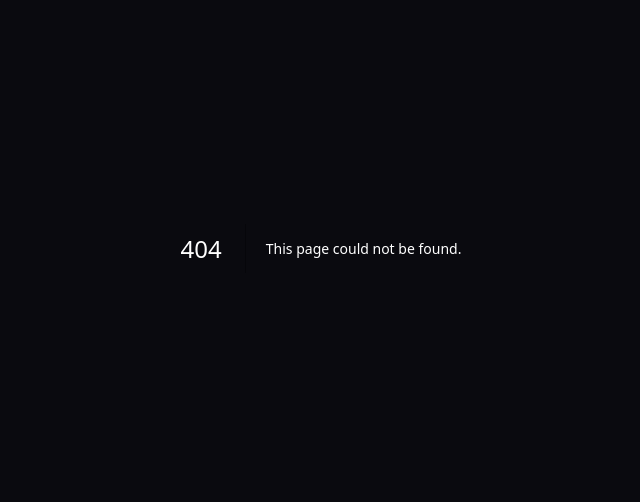
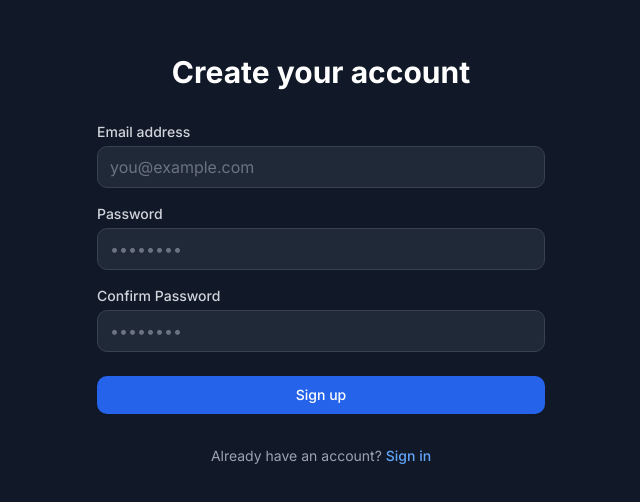
Before and after one commit to quewanvermeulen18-lgtm/Futureforge.ai, a Next.js app: page /signup in a window 1280 px wide. Before the commit this address had no page. Shown: the part 152-654 px from the top of the page, without its empty margins (319-959 px from the left). Built offline with nearby package versions, Linux system fonts and the light colour scheme.

Commit message:
Create page.tsx

```diff
--- /dev/null
+++ b/app/signup/page.tsx
@@ -0,0 +1,131 @@
+"use client";
+
+import { useState } from "react";
+import { supabase } from "@/lib/supabase";
+import { useRouter } from "next/navigation";
+import Link from "next/link";
+
+export default function SignupPage() {
+  const [email, setEmail] = useState("");
+  const [password, setPassword] = useState("");
+  const [confirmPassword, setConfirmPassword] = useState("");
+  const [loading, setLoading] = useState(false);
+  const [error, setError] = useState("");
+  const [message, setMessage] = useState("");
+  const router = useRouter();
+
+  const handleSignup = async (e: React.FormEvent) => {
+    e.preventDefault();
+    setLoading(true);
+    setError("");
+    setMessage("");
+
+    if (password !== confirmPassword) {
+      setError("Passwords do not match");
+      setLoading(false);
+      return;
+    }
+
+    const { error } = await supabase.auth.signUp({
+      email,
+      password,
+    });
+
+    if (error) {
+      setError(error.message);
+    } else {
+      setMessage("Check your email to confirm your account!");
+    }
+    setLoading(false);
+  };
+
+  return (
+    <div className="min-h-screen flex items-center justify-center bg-gray-900 px-4">
+      <div className="max-w-md w-full space-y-8">
+        <div>
+          <h2 className="mt-6 text-center text-3xl font-bold text-white">
+            Create your account
+          </h2>
+        </div>
+        <form className="mt-8 space-y-6" onSubmit={handleSignup}>
+          {error && (
+            <div className="bg-red-500/10 border border-red-500 text-red-400 px-4 py-3 rounded">
+              {error}
+            </div>
+          )}
+          {message && (
+            <div className="bg-green-500/10 border border-green-500 text-green-400 px-4 py-3 rounded">
+              {message}
+            </div>
+          )}
+          <div className="space-y-4">
+            <div>
+              <label htmlFor="email" className="block text-sm font-medium text-gray-300">
+                Email address
+              </label>
+              <input
+                id="email"
+                name="email"
+                type="email"
+                required
+                className="mt-1 block w-full px-3 py-2 bg-gray-800 border border-gray-700 rounded-md text-white placeholder-gray-500 focus:outline-none focus:ring-2 focus:ring-blue-500"
+                placeholder="you@example.com"
+                value={email}
+                onChange={(e) => setEmail(e.target.value)}
+              />
+            </div>
+            <div>
+              <label htmlFor="password" className="block text-sm font-medium text-gray-300">
+                Password
+              </label>
+              <input
+                id="password"
+                name="password"
+                type="password"
+                required
+                className="mt-1 block w-full px-3 py-2 bg-gray-800 border border-gray-700 rounded-md text-white placeholder-gray-500 focus:outline-none focus:ring-2 focus:ring-blue-500"
+                placeholder="••••••••"
+                value={password}
+                onChange={(e) => setPassword(e.target.value)}
+              />
+            </div>
+            <div>
+              <label htmlFor="confirmPassword" className="block text-sm font-medium text-gray-300">
+                Confirm Password
+              </label>
+              <input
+                id="confirmPassword"
+                name="confirmPassword"
+                type="password"
+                required
+                className="mt-1 block w-full px-3 py-2 bg-gray-800 border border-gray-700 rounded-md text-white placeholder-gray-500 focus:outline-none focus:ring-2 focus:ring-blue-500"
+                placeholder="••••••••"
+                value={confirmPassword}
+                onChange={(e) => setConfirmPassword(e.target.value)}
+              />
+            </div>
+          </div>
+
+          <div>
+            <button
+              type="submit"
+              disabled={loading}
+              className="w-full flex justify-center py-2 px-4 border border-transparent rounded-md shadow-sm text-sm font-medium text-white bg-blue-600 hover:bg-blue-700 focus:outline-none focus:ring-2 focus:ring-offset-2 focus:ring-blue-500 disabled:opacity-50"
+            >
+              {loading ? "Creating account..." : "Sign up"}
+            </button>
+          </div>
+        </form>
+
+        <div className="text-center">
+          <p className="text-sm text-gray-400">
+            Already have an account?{" "}
+            <Link href="/login" className="font-medium text-blue-400 hover:text-blue-300">
+              Sign in
+            </Link>
+          </p>
+        </div>
+      </div>
+    </div>
+  );
+}
```
